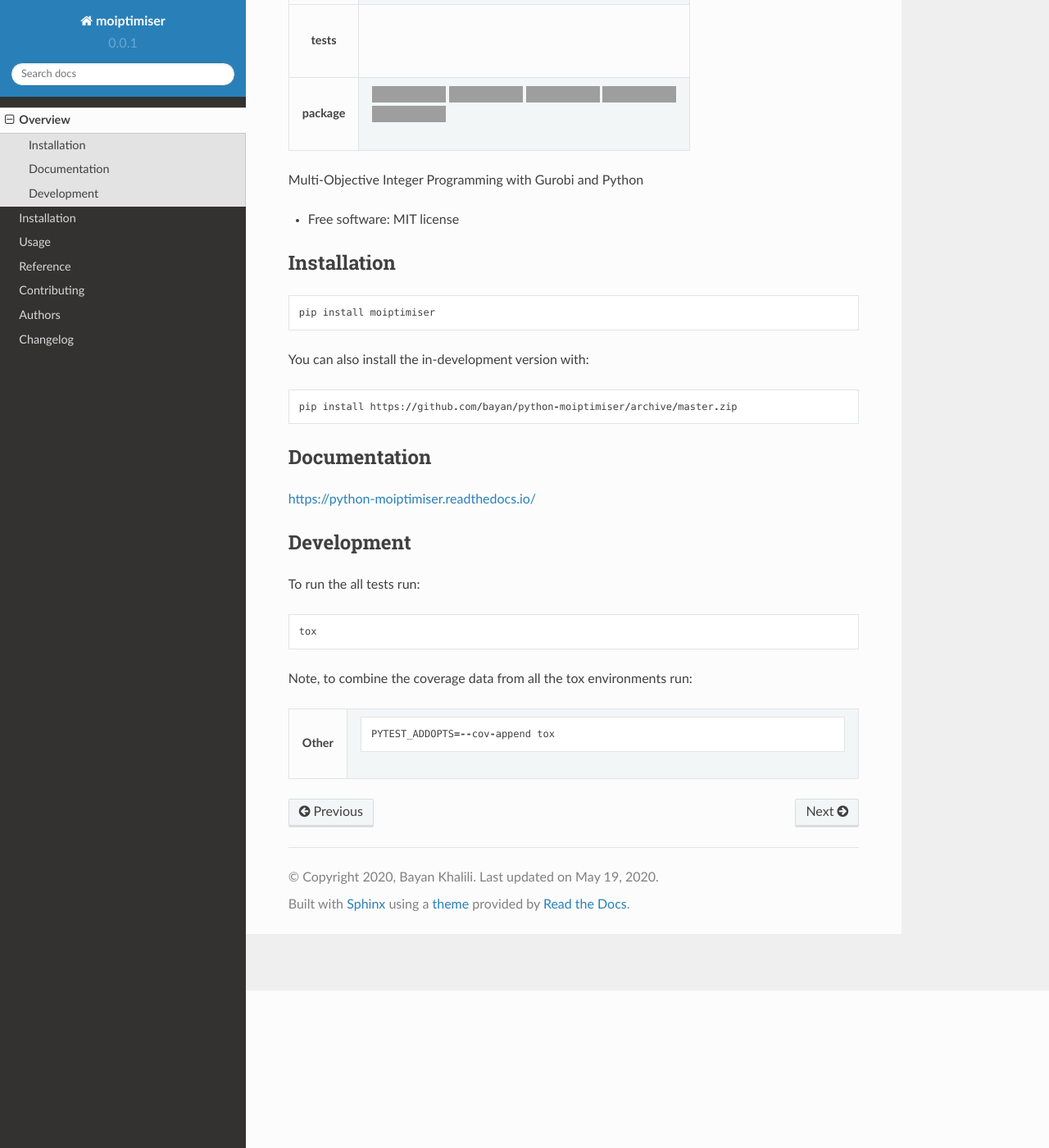
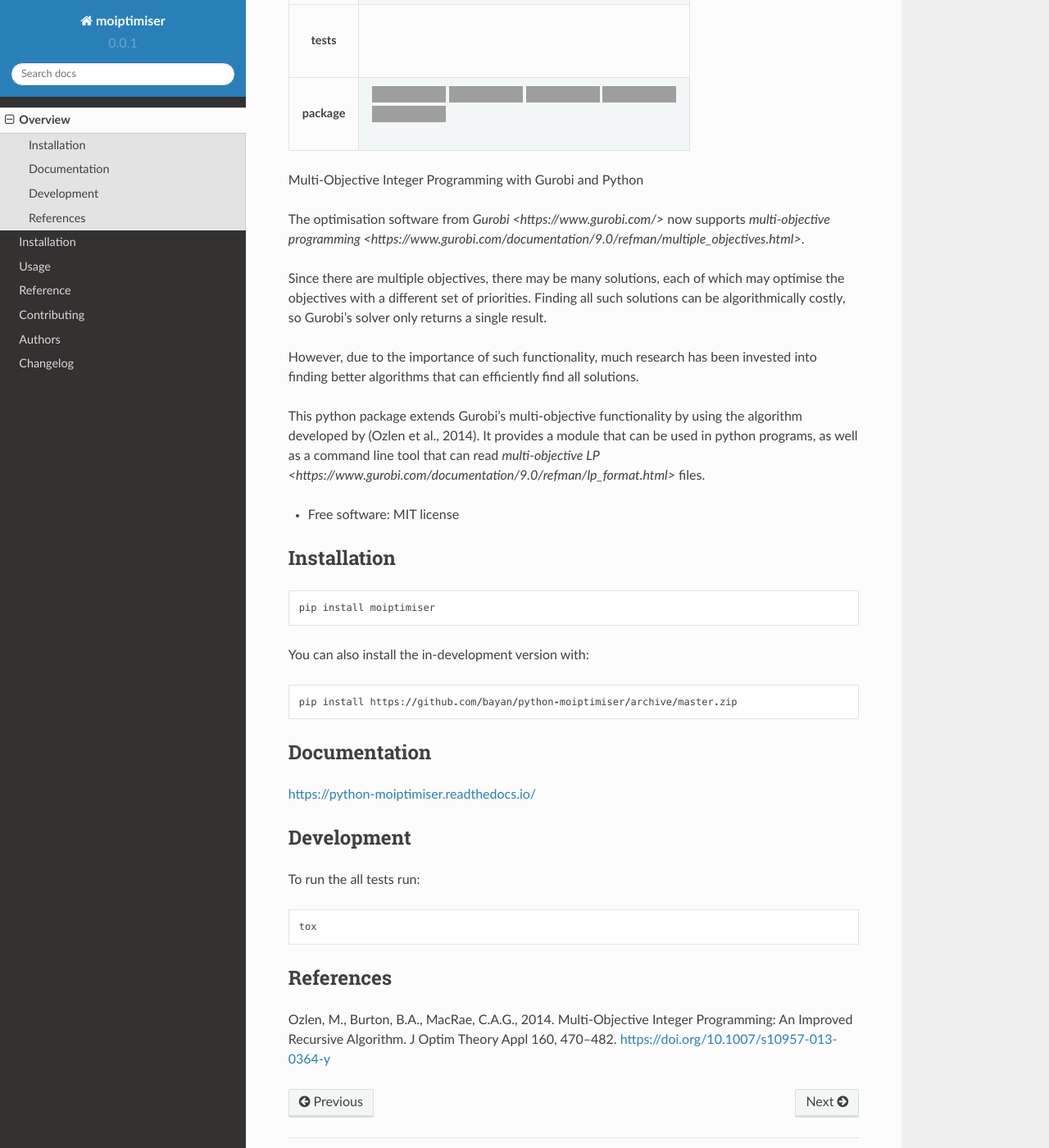
Before and after one commit to bayan/python-moiptimiser, a Sphinx documentation site: the page built from docs/readme.rst, in a window 1280 px wide and 1400 px high, scrolled down 192 px. Shown: the whole window at 82% size. Built offline with Sphinx 7.4.7 and the Read the Docs theme 2.0.0, drawn with Linux system fonts in a browser that asks for light colours; grey boxes are pictures that could not be loaded.

Commit message:
Updated some documentation

```diff
--- a/README.rst
+++ b/README.rst
@@ -45,6 +45,16 @@
 
 Multi-Objective Integer Programming with Gurobi and Python
 
+The optimisation software from `Gurobi <https://www.gurobi.com/>` now supports `multi-objective programming <https://www.gurobi.com/documentation/9.0/refman/multiple_objectives.html>`.
+
+Since there are multiple objectives, there may be many solutions, each of which may optimise the objectives with a different set of priorities. Finding all such solutions can be algorithmically costly, so Gurobi's solver only returns a single result.
+
+However, due to the importance of such functionality, much research has been invested into finding better algorithms that can efficiently find all solutions.
+
+This python package extends Gurobi's multi-objective functionality by using the algorithm developed by (Ozlen et al., 2014). It provides a module that can be used in python programs, as well as a command line tool that can read `multi-objective LP <https://www.gurobi.com/documentation/9.0/refman/lp_format.html>` files.
+
+
+
 * Free software: MIT license
 
 Installation
@@ -73,13 +83,8 @@
 
     tox
 
-Note, to combine the coverage data from all the tox environments run:
 
-.. list-table::
-    :widths: 10 90
-    :stub-columns: 1
+References
+==========
 
-    - - Other
-      - ::
-
-            PYTEST_ADDOPTS=--cov-append tox
+Ozlen, M., Burton, B.A., MacRae, C.A.G., 2014. Multi-Objective Integer Programming: An Improved Recursive Algorithm. J Optim Theory Appl 160, 470–482. https://doi.org/10.1007/s10957-013-0364-y
--- a/docs/installation.rst
+++ b/docs/installation.rst
@@ -2,6 +2,8 @@
 Installation
 ============
 
+This package extends and depends on the `Gurobi <https://www.gurobi.com/>` python package. Thus, you will need it installed locally before you can use this package.
+
 At the command line::
 
     pip install moiptimiser
--- a/docs/usage.rst
+++ b/docs/usage.rst
@@ -2,6 +2,17 @@
 Usage
 =====
 
-To use moiptimiser in a project::
+To use moiptimiser in your python code::
 
-	import moiptimiser
+  from moiptimiser.impl import MOIPtimiser
+  moiptimiser = MOIPtimiser.from_lp_file('/path/to/mutli-objective.lp')
+  non_dominated_vectors = moiptimiser.find_non_dominated_objective_vectors()
+
+Alternatively, you can use the command line tool to process a file and print out the non-dominated vectors that are found::
+
+  python -mmoiptimiser /path/to/mutli-objective.lp
+
+
+Or if installed correctly, you should also be able to perform the last command like this::
+
+  moiptimiser /path/to/mutli-objective.lp
```
